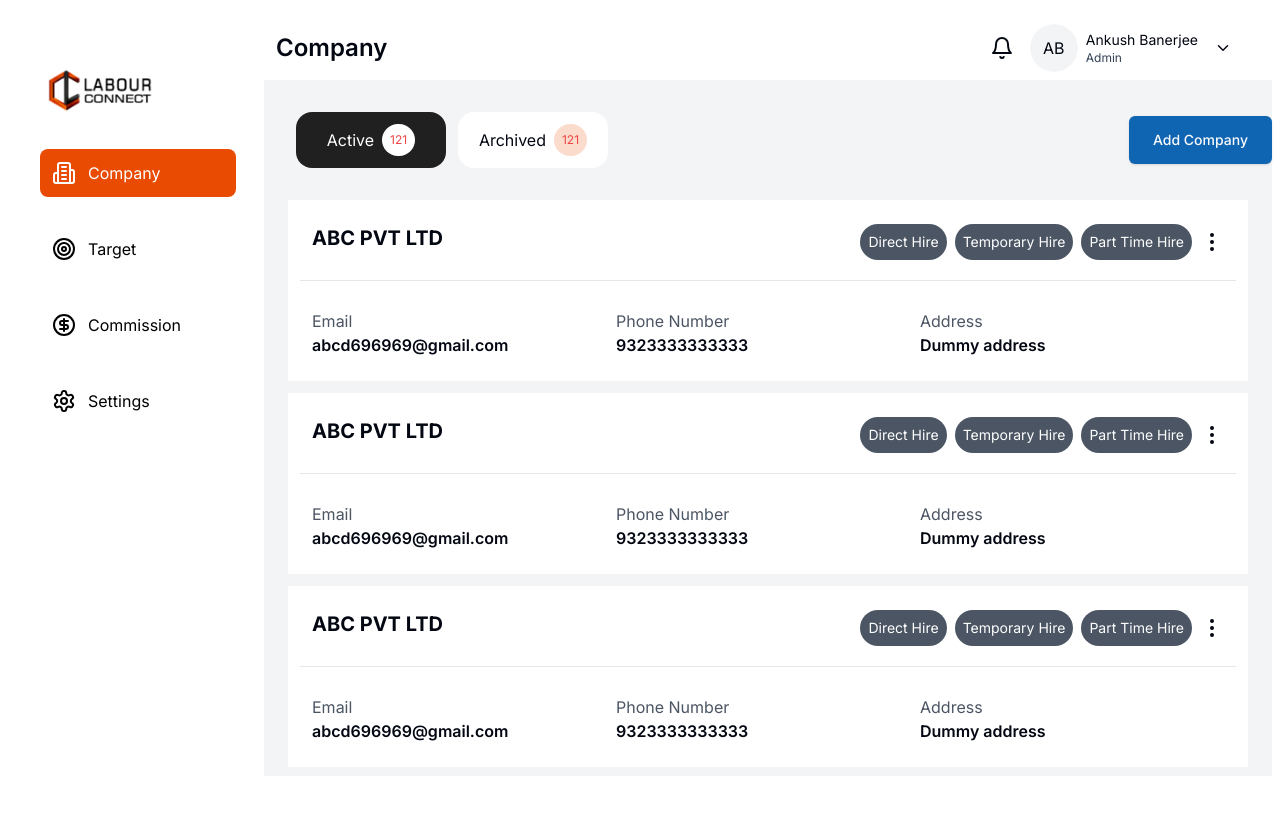
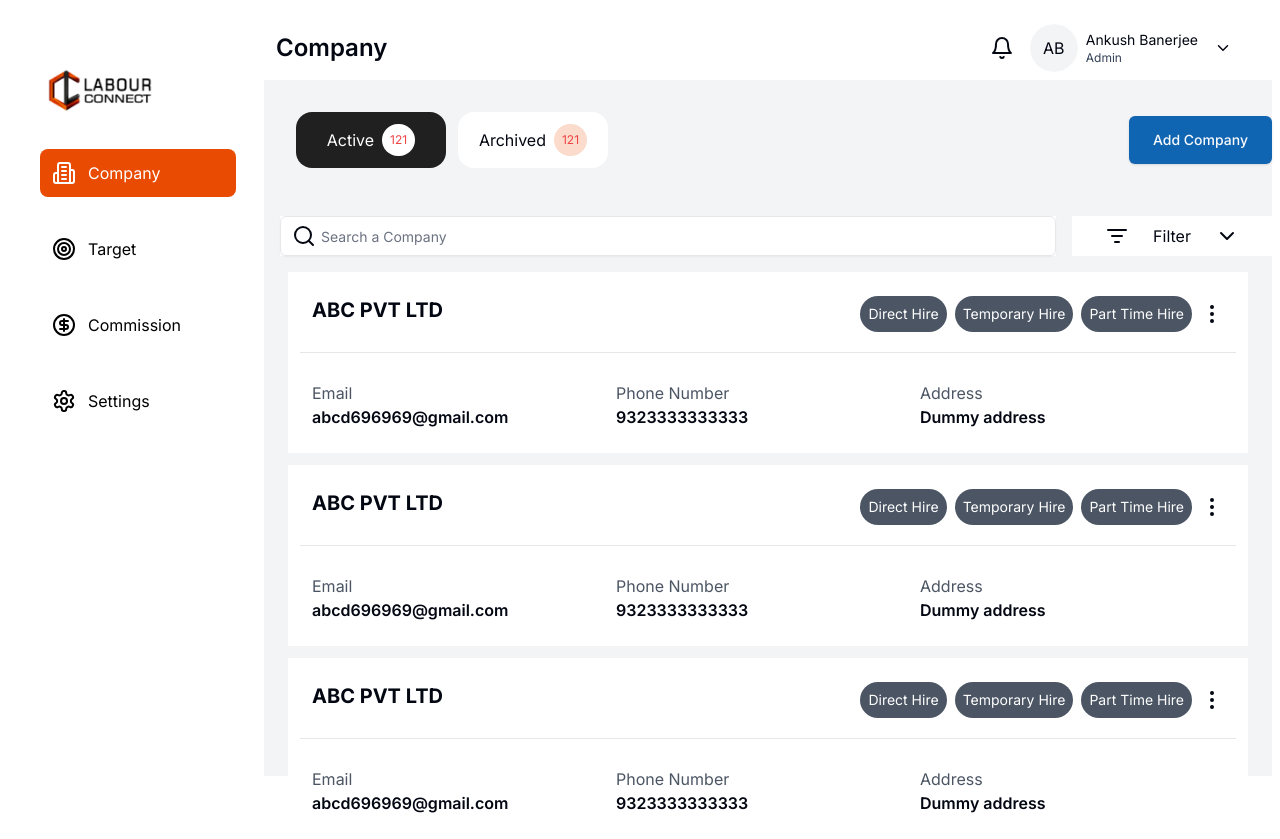
Before and after one commit to Line-CodeLC/talento-fe, a Next.js app: page /sales in a window 1280 px wide. Before the commit the page ends 800 px from the top, so only its background shows below. Built offline with nearby package versions, Linux system fonts and the light colour scheme.

Commit message:
wip-searh-box-filter-box

```diff
--- /dev/null
+++ b/src/app/sales/components/FilterBox.tsx
@@ -0,0 +1,32 @@
+"use client";
+import React, { FC } from "react";
+import { ChevronDown, ListFilter } from "lucide-react";
+import {
+  DropdownMenu,
+  DropdownMenuContent,
+  DropdownMenuItem,
+  DropdownMenuTrigger,
+} from "@/components/ui/dropdown-menu";
+
+interface FilterBoxProps {}
+const FilterBox: FC<FilterBoxProps> = () => {
+  return (
+    <div className="">
+      <DropdownMenu>
+        <DropdownMenuTrigger>
+          <div className="flex  justify-evenly bg-white p-2 w-[200px]">
+            <ListFilter />
+            Filter
+            <ChevronDown />
+          </div>
+        </DropdownMenuTrigger>
+        <DropdownMenuContent>
+          <DropdownMenuItem>Filter 1</DropdownMenuItem>
+          <DropdownMenuItem>Filter 2</DropdownMenuItem>
+        </DropdownMenuContent>
+      </DropdownMenu>
+    </div>
+  );
+};
+
+export default FilterBox;
--- /dev/null
+++ b/src/app/sales/components/SearchBox.tsx
@@ -0,0 +1,25 @@
+"use client";
+import { Input } from "@/components/ui/input";
+import { Search } from "lucide-react";
+import React, { FC, useState } from "react";
+
+interface SearchBoxProps {}
+const SearchBox: FC<SearchBoxProps> = () => {
+  const [email, setEmail] = useState("");
+  return (
+    <div className="bg-white m-4 flex w-[80%] items-center relative">
+      <div className="absolute left-3">
+        <Search />
+      </div>
+      <Input
+        type="email"
+        value={email}
+        placeholder="Search a Company"
+        onChange={(e) => setEmail(e.target.value)}
+        className="pl-10 h-10"
+      />
+    </div>
+  );
+};
+
+export default SearchBox;
--- /dev/null
+++ b/src/app/sales/components/StatusTabs.tsx
@@ -0,0 +1,28 @@
+import React, { FC } from "react";
+import { AddCompanyModal } from "./AddCompanyModal";
+interface StatusTabs {}
+const StatusTabs: FC<StatusTabs> = () => {
+  return (
+    <div className="flex justify-between items-center">
+      <div className="flex gap-3 p-8">
+        <div className="bg-[#202020] rounded-2xl text-white w-[150px] justify-center flex p-3 items-center gap-2">
+          Active
+          <div className="bg-white text-red-500 rounded-2xl  text-xs p-2 flex items-center justify-center">
+            121
+          </div>
+        </div>
+        <div className="bg-white rounded-2xl w-[150px] justify-center flex p-3 items-center gap-2">
+          Archived
+          <div className="bg-[#E84B0133] text-red-500 rounded-2xl  text-xs p-2 flex items-center justify-center">
+            121
+          </div>
+        </div>
+      </div>
+      <div>
+        <AddCompanyModal />
+      </div>
+    </div>
+  );
+};
+
+export default StatusTabs;
--- a/src/app/sales/page.tsx
+++ b/src/app/sales/page.tsx
@@ -1,30 +1,22 @@
-import React, { FC } from "react";
-import { AddCompanyModal } from "./components/AddCompanyModal";
+"use client";
+import React, { FC, useState } from "react";
+
 import CompanyCard from "./components/CompanyCard";
+
+import FilterBox from "./components/FilterBox";
+import SearchBox from "./components/SearchBox";
+import StatusTabs from "./components/StatusTabs";
 
 interface PageProps {}
 const page: FC<PageProps> = () => {
   return (
     <div>
-      <div className="flex justify-between items-center">
-        <div className="flex gap-3 p-8">
-          <div className="bg-[#202020] rounded-2xl text-white w-[150px] justify-center flex p-3 items-center gap-2">
-            Active
-            <div className="bg-white text-red-500 rounded-2xl  text-xs p-2 flex items-center justify-center">
-              121
-            </div>
-          </div>
-          <div className="bg-white rounded-2xl w-[150px] justify-center flex p-3 items-center gap-2">
-            Archived
-            <div className="bg-[#E84B0133] text-red-500 rounded-2xl  text-xs p-2 flex items-center justify-center">
-              121
-            </div>
-          </div>
-        </div>
-        <div>
-          <AddCompanyModal />
-        </div>
+      <StatusTabs />
+      <div className="flex items-center">
+        <SearchBox />
+        <FilterBox />
       </div>
+
       <div className="flex gap-3 flex-col">
         <CompanyCard />
         <CompanyCard />
```
